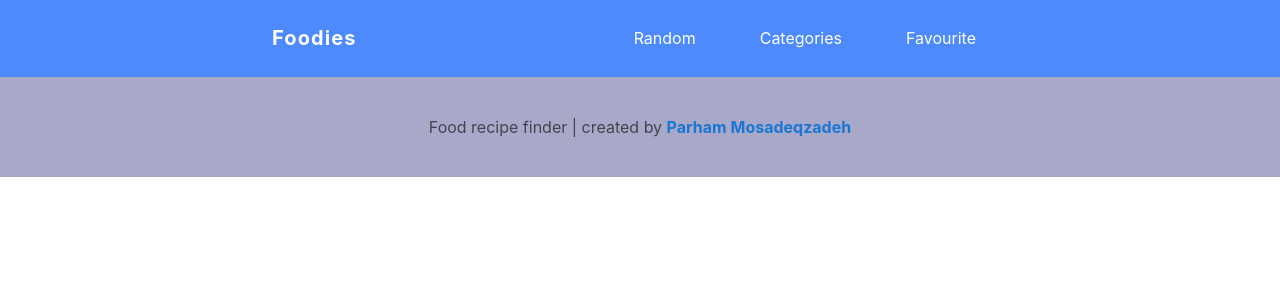
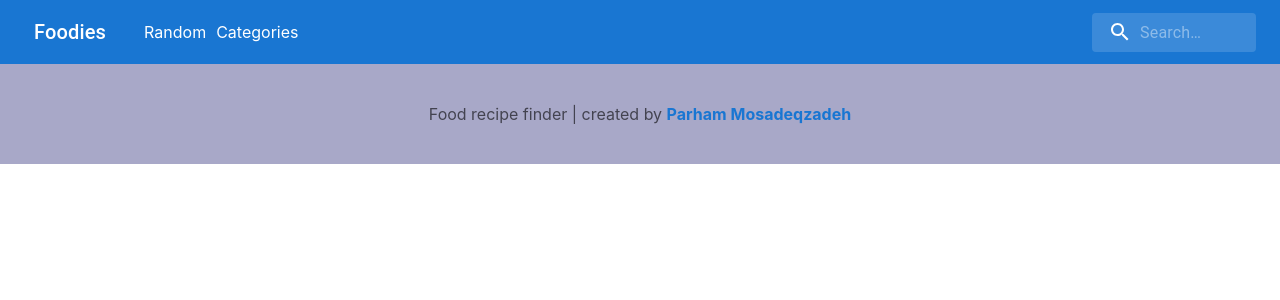
Before and after one commit to parham-mosadeq/foodies, a React (Create React App) app: page /favourite/food/1 in a window 1280 px wide. Shown: the top 300 px of the page. Built offline with nearby package versions, Linux system fonts and the light colour scheme.

Commit message:
header responsiveness done

```diff
--- a/src/components/favourite/FavouritePage.js
+++ b/src/components/favourite/FavouritePage.js
@@ -1,5 +1,4 @@
 import React, { useEffect } from 'react';
-import { useDispatch } from 'react-redux';
 import { useParams } from 'react-router-dom';
 
 const FavouritePage = () => {
@@ -7,8 +6,6 @@ const FavouritePage = () => {
   console.log(id);
   console.log(123);
 
-  const dispatch = useDispatch();
-
   useEffect(() => {}, []);
 
   return <div></div>;
--- a/src/components/layout/Header.js
+++ b/src/components/layout/Header.js
@@ -1,162 +1,245 @@
-import React from 'react';
+import React, { useEffect, useState } from 'react';
 import { Link } from 'react-router-dom';
-import styled from 'styled-components';
-import { CloseSharp, MenuOpen } from '@mui/icons-material';
-import { Box, Typography } from '@mui/material';
+import { styled, alpha } from '@mui/material/styles';
+import AppBar from '@mui/material/AppBar';
+import Box from '@mui/material/Box';
+import Toolbar from '@mui/material/Toolbar';
+import IconButton from '@mui/material/IconButton';
+import Typography from '@mui/material/Typography';
+import InputBase from '@mui/material/InputBase';
+import MenuIcon from '@mui/icons-material/Menu';
+import SearchIcon from '@mui/icons-material/Search';
+import Menu from '@mui/material/Menu';
+import MenuItem from '@mui/material/MenuItem';
 
-const MainHeader = styled.header`
-  width: 50vw;
-  height: 100vh;
-  overflow-x: hidden;
-  background-color: #4d89ff;
-  margin: 0;
-  padding: 0;
-  position: absolute;
-  right: 0;
-  top: 0;
-  transition: transform 0.3s ease-in-out, opacity 0.2s linear;
-  ${(props) =>
-    props.mobileOpen
-      ? ' transform: translateX(0) '
-      : ' transform: translateX(-1000%);'}
-  transform: translateX(-1000%);
-  nav {
-    display: flex;
-    flex-direction: column;
+const Search = styled('div')(({ theme }) => ({
+  position: 'relative',
 
-    ul:first-child {
-      font-size: 20px;
-      font-weight: bold;
-      letter-spacing: 1.1px;
-      border-bottom: 1px solid silver;
-    }
+  borderRadius: theme.shape.borderRadius,
+  backgroundColor: alpha(theme.palette.common.white, 0.15),
+  '&:hover': {
+    backgroundColor: alpha(theme.palette.common.white, 0.25),
+  },
+  marginLeft: 0,
+  width: '90%',
+  [theme.breakpoints.up('sm')]: {
+    marginLeft: theme.spacing(1),
+    width: 'auto',
+  },
+}));
 
-    ul {
-      padding: 0.4rem 1rem;
-      text-transform: capitalize;
-      li {
-        list-style: none;
-        a {
-          text-decoration: none;
-          color: #fff;
-          width: inherit;
-          cursor: pointer;
-        }
-      }
-    }
+const SearchIconWrapper = styled('div')(({ theme }) => ({
+  padding: theme.spacing(0, 2),
+  height: '100%',
+  position: 'absolute',
+  pointerEvents: 'none',
+  display: 'flex',
+  alignItems: 'center',
+  justifyContent: 'center',
+}));
+
+const StyledInputBase = styled(InputBase)(({ theme }) => ({
+  color: 'inherit',
+  '& .MuiInputBase-input': {
+    padding: theme.spacing(1, 1, 1, 0),
+    // vertical padding + font size from searchIcon
+    paddingLeft: `calc(1em + ${theme.spacing(4)})`,
+    transition: theme.transitions.create('width'),
+    width: '100%',
+    [theme.breakpoints.up('sm')]: {
+      width: '12ch',
+      '&:focus': {
+        width: '20ch',
+      },
+    },
+  },
+}));
+
+const Header = () => {
+  // * initializing state to get windows width
+  const [width, setWidth] = useState(window.innerWidth);
+  // * set width on every call
+  const checkSize = () => {
+    setWidth(window.innerWidth);
+  };
+  // * using useEffect to call checkSize function
+  useEffect(() => {
+    // * making calls to checkSize function
+    window.addEventListener('resize', checkSize);
+  }, []);
+
+  const menus = ['Random', 'Categories'];
+
+  const [anchorElNav, setAnchorElNav] = React.useState(null);
+
+  const handleCloseNavMenu = () => {
+    setAnchorElNav(null);
+  };
+  const handleOpenNavMenu = (event) => {
+    setAnchorElNav(event.currentTarget);
+  };
+  // ! Mobile menubar
+
+  if (width < 600) {
+    return (
+      <>
+        <Box
+          sx={{
+            width: '100%',
+            overflowX: 'hidden',
+          }}
+        >
+          <AppBar position='static'>
+            <Toolbar>
+              <IconButton
+                size='large'
+                aria-label='account of current user'
+                aria-controls='menu-appbar'
+                aria-haspopup='true'
+                onClick={handleOpenNavMenu}
+                color='inherit'
+                sx={{
+                  marginRight: 2,
+                }}
+              >
+                <MenuIcon />
+              </IconButton>
+              <Menu
+                id='menu-appbar'
+                anchorEl={anchorElNav}
+                anchorOrigin={{
+                  vertical: 'bottom',
+                  horizontal: 'left',
+                }}
+                keepMounted
+                transformOrigin={{
+                  vertical: 'top',
+                  horizontal: 'left',
+                }}
+                open={Boolean(anchorElNav)}
+                onClose={handleCloseNavMenu}
+                sx={{
+                  display: { xs: 'block', md: 'none' },
+                }}
+              >
+                <Typography
+                  variant='h6'
+                  noWrap
+                  component='div'
+                  sx={{ flexGrow: 1, display: { xs: 'none', sm: 'block' } }}
+                >
+                  Foodies
+                </Typography>
+                {menus.map((item) => {
+                  return (
+                    <MenuItem key={item} onClick={handleCloseNavMenu}>
+                      <Typography textAlign='center'>
+                        <Link
+                          style={{
+                            textDecoration: 'none',
+                            marginLeft: '10px',
+                            color: 'blue',
+                          }}
+                          to={`/${item.toLowerCase()}`}
+                        >
+                          {item}
+                        </Link>
+                      </Typography>
+                    </MenuItem>
+                  );
+                })}
+              </Menu>
+
+              <Search>
+                <SearchIconWrapper>
+                  <SearchIcon />
+                </SearchIconWrapper>
+                <StyledInputBase
+                  placeholder='Search…'
+                  inputProps={{ 'aria-label': 'search' }}
+                />
+              </Search>
+            </Toolbar>
+          </AppBar>
+        </Box>
+      </>
+    );
   }
 
-  @media (min-width: 700px) {
-    transform: translateX(0);
-    width: 100%;
-    height: fit-content;
-    position: relative;
-    nav {
-      width: 60vw;
-      margin: 0 auto;
-      display: flex;
-      flex-direction: row;
-      justify-content: space-between;
-      align-items: center;
+  // ! Desktop menubar
 
-      ul:first-child {
-        font-size: 20px;
-        font-weight: bold;
-        letter-spacing: 1.1px;
-        margin-right: 1.5rem;
-        border-bottom: none;
-        display: block;
-        flex-grow: 1;
-      }
-      ul {
-        li {
-          text-transform: capitalize;
-          margin-right: 2rem;
-        }
-      }
-    }
+  if (width > 601) {
+    return (
+      <Box
+        component='div'
+        sx={{
+          width: '100vw',
+          overflowX: 'hidden',
+        }}
+      >
+        <AppBar position='static'>
+          <Toolbar>
+            <IconButton
+              size='large'
+              edge='start'
+              color='inherit'
+              aria-label='open drawer'
+              sx={{ mr: 2 }}
+            >
+              <Typography
+                variant='h6'
+                noWrap
+                component='div'
+                sx={{ flexGrow: 1, display: { xs: 'none', sm: 'block' } }}
+              >
+                <Link
+                  style={{
+                    textDecoration: 'none',
+                    marginLeft: '10px',
+                    color: '#fff',
+                  }}
+                  to='/'
+                >
+                  Foodies
+                </Link>
+              </Typography>
+            </IconButton>
+
+            <Box flexGrow={1}>
+              <Typography variant='p' component='p'>
+                {menus.map((item) => {
+                  return (
+                    <React.Fragment key={item}>
+                      <Link
+                        to={`/${item.toLowerCase()}`}
+                        style={{
+                          textDecoration: 'none',
+                          marginLeft: '10px',
+                          color: '#fff',
+                        }}
+                      >
+                        {item}
+                      </Link>
+                    </React.Fragment>
+                  );
+                })}
+              </Typography>
+            </Box>
+
+            <Search>
+              <SearchIconWrapper>
+                <SearchIcon />
+              </SearchIconWrapper>
+              <StyledInputBase
+                placeholder='Search…'
+                inputProps={{ 'aria-label': 'search' }}
+              />
+            </Search>
+          </Toolbar>
+        </AppBar>
+      </Box>
+    );
   }
-`;
-
-const MobileMenu = styled.div`
-  display: flex;
-  justify-content: space-between;
-  align-items: center;
-  width: 100vw;
-  height: max-content;
-  margin: 0 auto;
-  padding: 25px;
-  border: none;
-  background-color: blue;
-  color: #fff;
-  font-size: 20px;
-  position: relative;
-
-  button {
-    display: block;
-    margin: 0;
-    margin-right: 2rem;
-    padding: 0;
-    border: none;
-    z-index: 1000;
-    background-color: transparent;
-    position: absolute;
-    right: 0;
-    top: 50%;
-    color: #fff;
-    transform: translate(50%, -50%);
-  }
-
-  @media (min-width: 700px) {
-    display: none;
-  }
-`;
-
-const Header = () => {
-  const [mobileOpen, setMobileOpen] = React.useState(false);
-
-  const handelMenu = () => {
-    setMobileOpen((prevState) => !prevState);
-  };
-
-  return (
-    <>
-      <MobileMenu onClick={handelMenu}>
-        <Box component='div'>
-          <Typography>
-            <Link style={{ textDecoration: 'none', color: '#fff' }}>
-              Foodies
-            </Link>
-          </Typography>
-        </Box>
-        <button>{mobileOpen ? <CloseSharp /> : <MenuOpen />}</button>
-      </MobileMenu>
-      <MainHeader mobileOpen={mobileOpen}>
-        <nav>
-          <ul>
-            <li>
-              <Link to='/'>Foodies</Link>
-            </li>
-          </ul>
-          <ul>
-            <li>
-              <Link to='/random'>Random</Link>
-            </li>
-          </ul>
-          <ul>
-            <li>
-              <Link to='/categories'>categories</Link>
-            </li>
-          </ul>
-          <ul>
-            <li>
-              <Link to='/favourite'>favourite</Link>
-            </li>
-          </ul>
-        </nav>
-      </MainHeader>
-    </>
-  );
 };
 
 export default Header;
```
